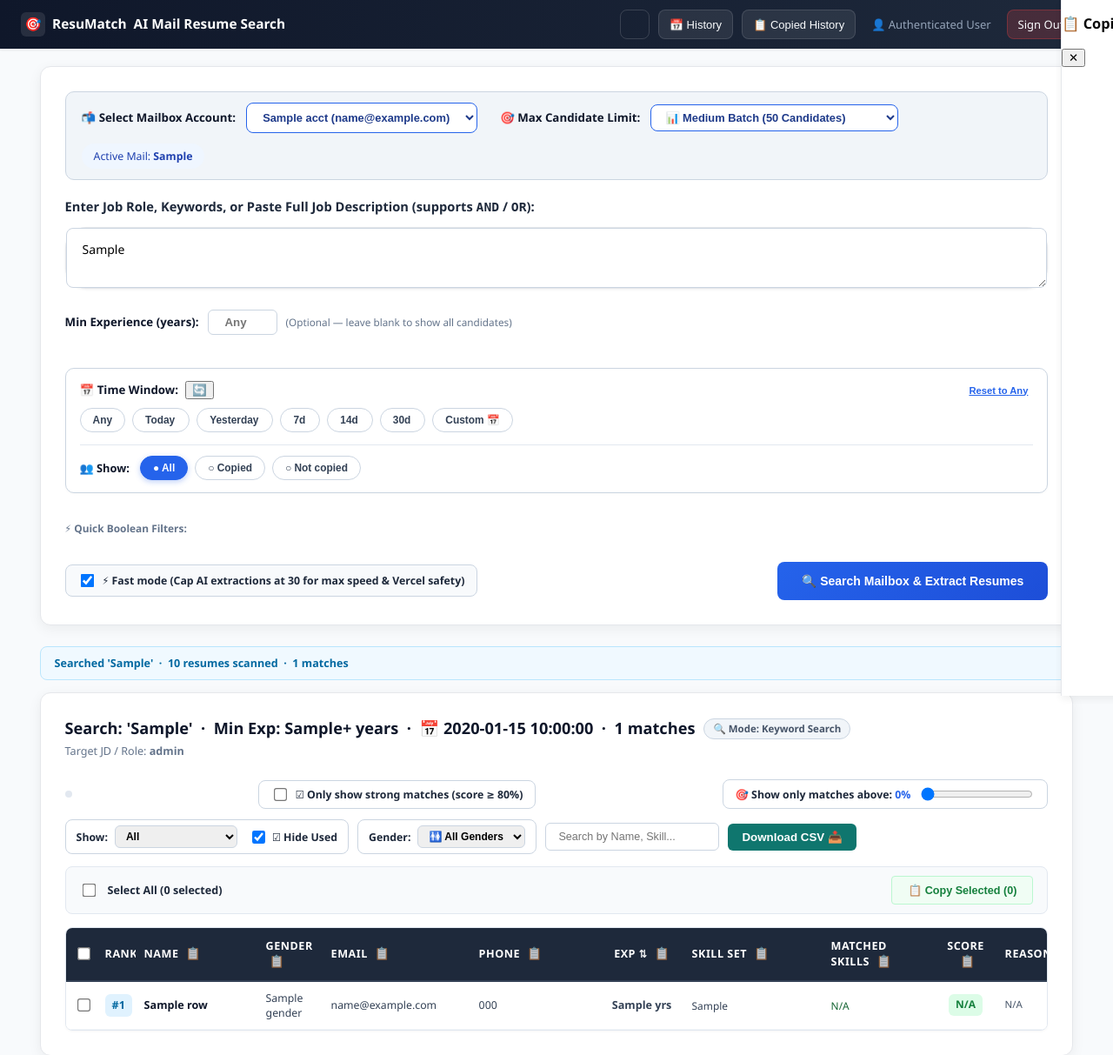
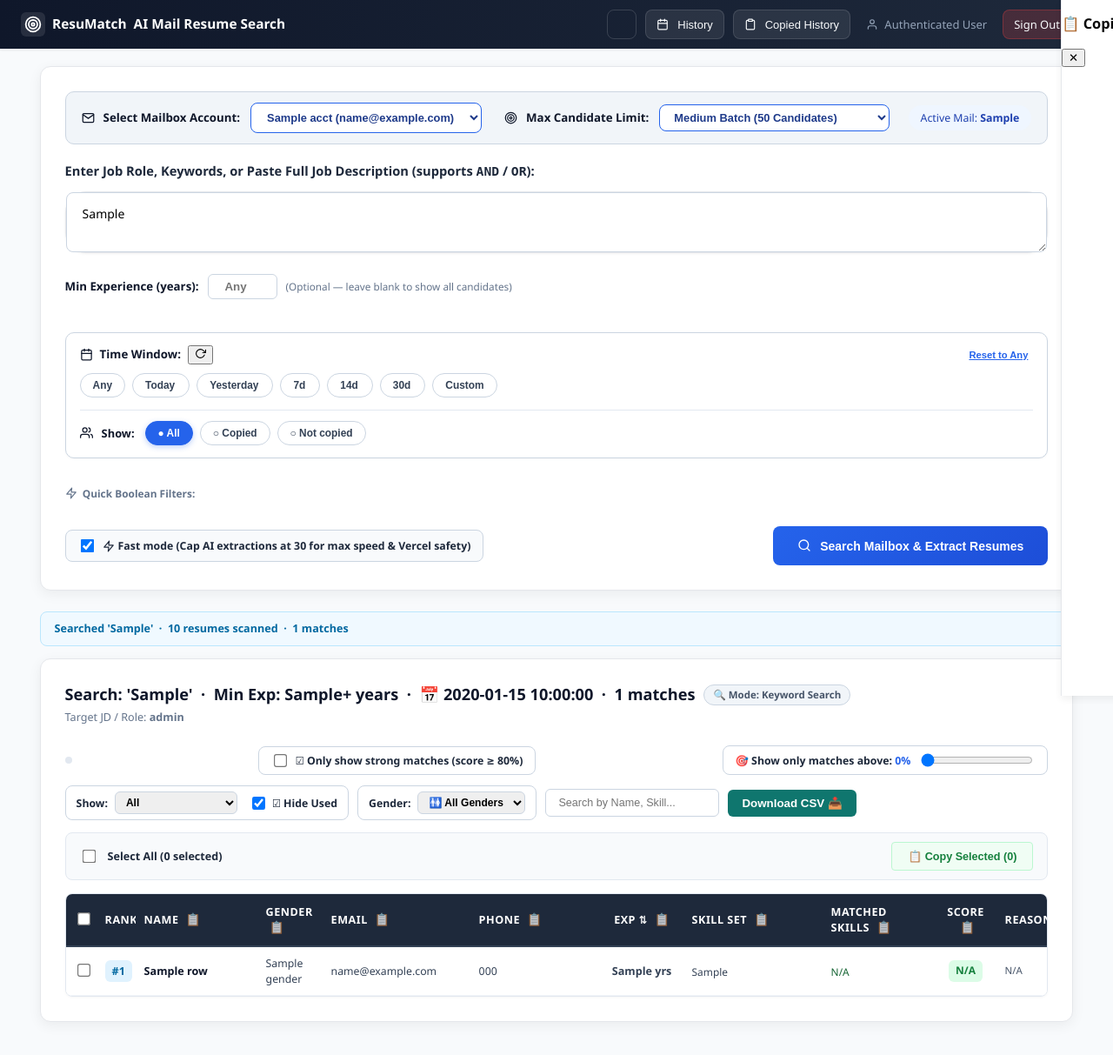
Before and after one commit to kumarecorp-debug/Resume-Shortlisting, a Python web app: template templates/process.jinja in a window 1280 px wide. Shown: the top 1213 px of the page at 87% size. Run offline with Jinja, Linux system fonts and the light colour scheme; the template is opened without the code that fills it: most values are stand-ins (such as "Sample title", 1, 10 or a date in 2020).

Commit message:
style: replace raw emojis with clean SVG icons in navbar and search bar UI

```diff
--- a/templates/process.jinja
+++ b/templates/process.jinja
@@ -476,30 +476,31 @@
         }
     </style>
 </head>
-<body>
-    <!-- Top Navigation Bar -->
+<body>    <!-- Top Navigation Bar -->
     <nav class="navbar">
         <a href="{{ url_for('process') }}" class="nav-brand">
-            <span class="nav-brand-logo">🎯</span>
+            <span class="nav-brand-logo">
+                <svg width="20" height="20" viewBox="0 0 24 24" fill="none" stroke="currentColor" stroke-width="2.2" stroke-linecap="round" stroke-linejoin="round"><circle cx="12" cy="12" r="10"></circle><circle cx="12" cy="12" r="6"></circle><circle cx="12" cy="12" r="2"></circle></svg>
+            </span>
             <span>ResuMatch</span>
             <span class="nav-tagline">AI Mail Resume Search</span>
         </a>
         <div class="nav-right">
             <button type="button" class="theme-toggle-btn" id="theme-toggle-btn" title="Toggle Light/Dark Theme" aria-label="Toggle Dark Mode">
-                <span id="theme-icon">🌙</span>
+                <span id="theme-icon"><svg width="15" height="15" viewBox="0 0 24 24" fill="none" stroke="currentColor" stroke-width="2" stroke-linecap="round" stroke-linejoin="round"><path d="M21 12.79A9 9 0 1 1 11.21 3 7 7 0 0 0 21 12.79z"></path></svg></span>
             </button>
             <button type="button" id="btn-history-panel" class="nav-btn" aria-label="View Search History">
-                📅 History
+                <svg width="14" height="14" viewBox="0 0 24 24" fill="none" stroke="currentColor" stroke-width="2" stroke-linecap="round" stroke-linejoin="round" style="vertical-align: -2px; margin-right: 4px;"><rect x="3" y="4" width="18" height="18" rx="2" ry="2"></rect><line x1="16" y1="2" x2="16" y2="6"></line><line x1="8" y1="2" x2="8" y2="6"></line><line x1="3" y1="10" x2="21" y2="10"></line></svg> History
             </button>
             <button type="button" id="btn-copied-panel" class="nav-btn" style="position: relative;" aria-label="View Copied History">
-                📋 Copied History
+                <svg width="14" height="14" viewBox="0 0 24 24" fill="none" stroke="currentColor" stroke-width="2" stroke-linecap="round" stroke-linejoin="round" style="vertical-align: -2px; margin-right: 4px;"><path d="M16 4h2a2 2 0 0 1 2 2v14a2 2 0 0 1-2 2H6a2 2 0 0 1-2-2V6a2 2 0 0 1 2-2h2"></path><rect x="8" y="2" width="8" height="4" rx="1" ry="1"></rect></svg> Copied History
                 <span id="copied-history-badge" style="display: none; position: absolute; top: -6px; right: -6px; background: var(--danger); color: white; font-size: 0.72rem; font-weight: 700; padding: 2px 6px; border-radius: 10px; border: 1.5px solid #0F172A;">0</span>
             </button>
             <div class="user-menu-btn">
-                <span>👤 {{ session['user']['email'] if session.get('user') else 'Authenticated User' }}</span>
+                <span><svg width="14" height="14" viewBox="0 0 24 24" fill="none" stroke="currentColor" stroke-width="2" stroke-linecap="round" stroke-linejoin="round" style="vertical-align: -2px; margin-right: 4px;"><path d="M20 21v-2a4 4 0 0 0-4-4H8a4 4 0 0 0-4 4v2"></path><circle cx="12" cy="7" r="4"></circle></svg> {{ session['user']['email'] if session.get('user') else 'Authenticated User' }}</span>
             </div>
             <a href="{{ url_for('logout') }}" class="nav-btn" style="background: rgba(239, 68, 68, 0.2); border-color: rgba(239, 68, 68, 0.3);" aria-label="Sign Out">
-                Sign Out 🚪
+                Sign Out <svg width="14" height="14" viewBox="0 0 24 24" fill="none" stroke="currentColor" stroke-width="2" stroke-linecap="round" stroke-linejoin="round" style="vertical-align: -2px; margin-left: 4px;"><path d="M9 21H5a2 2 0 0 1-2-2V5a2 2 0 0 1 2-2h4"></path><polyline points="16 17 21 12 16 7"></polyline><line x1="21" y1="12" x2="9" y2="12"></line></svg>
             </a>
         </div>
     </nav>
@@ -508,7 +509,7 @@
         <div class="card">
             <div class="account-select-bar">
                 <div class="account-select-left">
-                    <label for="account_email">📬 Select Mailbox Account:</label>
+                    <label for="account_email"><svg width="15" height="15" viewBox="0 0 24 24" fill="none" stroke="currentColor" stroke-width="2" stroke-linecap="round" stroke-linejoin="round" style="vertical-align: -2px; margin-right: 4px;"><path d="M4 4h16c1.1 0 2 .9 2 2v12c0 1.1-.9 2-2 2H4c-1.1 0-2-.9-2-2V6c0-1.1.9-2 2-2z"></path><polyline points="22,6 12,13 2,6"></polyline></svg> Select Mailbox Account:</label>
                     <select name="account_email" id="account_email" form="search-form" class="account-dropdown" onchange="updateAccountBadge(this.value)">
                         {% for acct in available_accounts %}
                             <option value="{{ acct.email }}" {% if selected_account == acct.email %}selected{% endif %}>
@@ -517,12 +518,12 @@
                         {% endfor %}
                     </select>
 
-                    <label for="max_candidates" style="margin-left: 14px;">🎯 Max Candidate Limit:</label>
+                    <label for="max_candidates" style="margin-left: 14px;"><svg width="15" height="15" viewBox="0 0 24 24" fill="none" stroke="currentColor" stroke-width="2" stroke-linecap="round" stroke-linejoin="round" style="vertical-align: -2px; margin-right: 4px;"><circle cx="12" cy="12" r="10"></circle><circle cx="12" cy="12" r="6"></circle><circle cx="12" cy="12" r="2"></circle></svg> Max Candidate Limit:</label>
                     <select name="max_candidates" id="max_candidates" form="search-form" class="account-dropdown" style="padding: 6px 12px;">
-                        <option value="25" {% if max_candidates == 25 %}selected{% endif %}>⚡ Fast Batch (25 Candidates)</option>
-                        <option value="50" {% if max_candidates == 50 or not max_candidates %}selected{% endif %}>📊 Medium Batch (50 Candidates)</option>
-                        <option value="100" {% if max_candidates == 100 %}selected{% endif %}>🚀 Large Batch (100 Candidates)</option>
-                        <option value="200" {% if max_candidates == 200 %}selected{% endif %}>🔥 Full Scanning (All ~200 Candidates)</option>
+                        <option value="25" {% if max_candidates == 25 %}selected{% endif %}>Fast Batch (25 Candidates)</option>
+                        <option value="50" {% if max_candidates == 50 or not max_candidates %}selected{% endif %}>Medium Batch (50 Candidates)</option>
+                        <option value="100" {% if max_candidates == 100 %}selected{% endif %}>Large Batch (100 Candidates)</option>
+                        <option value="200" {% if max_candidates == 200 %}selected{% endif %}>Full Scanning (All ~200 Candidates)</option>
                     </select>
                 </div>
                 <div class="account-badge">
@@ -568,14 +569,12 @@
                         <span style="color: #64748b; font-size: 0.84rem;">(Optional — leave blank to show all candidates)</span>
                     </div>
 
-
-
                     <!-- Time Window & Show Filter Section -->
                     <div class="time-window-section" style="margin-top: 14px; margin-bottom: 16px; background: #ffffff; padding: 14px 16px; border-radius: 10px; border: 1.5px solid #cbd5e1; box-shadow: 0 1px 3px rgba(0,0,0,0.03);">
                         <div style="display: flex; align-items: center; justify-content: space-between; flex-wrap: wrap; gap: 8px; margin-bottom: 10px;">
                             <div style="display: flex; align-items: center; gap: 8px;">
-                                <span style="font-weight: 700; color: #0f172a; font-size: 0.95rem; display: flex; align-items: center; gap: 6px;">📅 Time Window:</span>
-                                <button type="button" id="btn-refresh-counts" class="btn-icon" title="Refresh email counts" aria-label="Refresh email counts" onclick="refreshAllCounts()">🔄</button>
+                                <span style="font-weight: 700; color: #0f172a; font-size: 0.95rem; display: flex; align-items: center; gap: 6px;"><svg width="15" height="15" viewBox="0 0 24 24" fill="none" stroke="currentColor" stroke-width="2" stroke-linecap="round" stroke-linejoin="round" style="vertical-align: -2px; margin-right: 2px;"><rect x="3" y="4" width="18" height="18" rx="2" ry="2"></rect><line x1="16" y1="2" x2="16" y2="6"></line><line x1="8" y1="2" x2="8" y2="6"></line><line x1="3" y1="10" x2="21" y2="10"></line></svg> Time Window:</span>
+                                <button type="button" id="btn-refresh-counts" class="btn-icon" title="Refresh email counts" aria-label="Refresh email counts" onclick="refreshAllCounts()"><svg width="13" height="13" viewBox="0 0 24 24" fill="none" stroke="currentColor" stroke-width="2" stroke-linecap="round" stroke-linejoin="round"><polyline points="23 4 23 10 17 10"></polyline><path d="M20.49 15a9 9 0 1 1-2.12-9.36L23 10"></path></svg></button>
                             </div>
                             <button type="button" onclick="setTimeWindow('any')" style="font-size: 0.8rem; color: #2563eb; background: none; border: none; font-weight: 600; cursor: pointer; text-decoration: underline;">Reset to Any</button>
                         </div>
@@ -593,14 +592,13 @@
                             <button type="button" class="time-pill-btn pill {% if time_window == '7d' %}active{% endif %}" data-window="7d" data-time-window="7d" onclick="setTimeWindow('7d')">7d<span class="pill-count" id="count-pill-7d"></span></button>
                             <button type="button" class="time-pill-btn pill {% if time_window == '14d' %}active{% endif %}" data-window="14d" data-time-window="14d" onclick="setTimeWindow('14d')">14d<span class="pill-count" id="count-pill-14d"></span></button>
                             <button type="button" class="time-pill-btn pill {% if time_window == '30d' %}active{% endif %}" data-window="30d" data-time-window="30d" onclick="setTimeWindow('30d')">30d<span class="pill-count" id="count-pill-30d"></span></button>
-                            <button type="button" class="time-pill-btn pill {% if time_window == 'custom' %}active{% endif %}" data-window="custom" data-time-window="custom" onclick="setTimeWindow('custom')">Custom 📅</button>
+                            <button type="button" class="time-pill-btn pill {% if time_window == 'custom' %}active{% endif %}" data-window="custom" data-time-window="custom" onclick="setTimeWindow('custom')">Custom</button>
                         </div>
-
 
                         <!-- Custom Date Range Panel -->
                         <div id="custom-date-panel" style="display: {% if time_window == 'custom' %}block{% else %}none{% endif %}; margin-top: 12px; background: #f8fafc; padding: 14px 16px; border-radius: 8px; border: 1.5px solid #cbd5e1;">
                             <div style="display: flex; align-items: center; justify-content: space-between; margin-bottom: 10px; flex-wrap: wrap; gap: 10px;">
-                                <span style="font-weight: 700; font-size: 0.9rem; color: #1e293b;">📅 Custom Date Range</span>
+                                <span style="font-weight: 700; font-size: 0.9rem; color: #1e293b;"><svg width="14" height="14" viewBox="0 0 24 24" fill="none" stroke="currentColor" stroke-width="2" stroke-linecap="round" stroke-linejoin="round" style="vertical-align: -2px; margin-right: 4px;"><rect x="3" y="4" width="18" height="18" rx="2" ry="2"></rect><line x1="16" y1="2" x2="16" y2="6"></line><line x1="8" y1="2" x2="8" y2="6"></line><line x1="3" y1="10" x2="21" y2="10"></line></svg> Custom Date Range</span>
                                 <button type="button" onclick="closeCustomPanel()" style="background: none; border: none; color: #64748b; font-size: 0.82rem; font-weight: 700; cursor: pointer;">✕ Close</button>
                             </div>
 
@@ -629,7 +627,7 @@
 
                         <!-- Show Filter Row -->
                         <div style="margin-top: 14px; padding-top: 12px; border-top: 1px solid #e2e8f0; display: flex; align-items: center; gap: 12px; flex-wrap: wrap;">
-                            <span style="font-weight: 700; color: #0f172a; font-size: 0.92rem; display: flex; align-items: center; gap: 6px;">👥 Show:</span>
+                            <span style="font-weight: 700; color: #0f172a; font-size: 0.92rem; display: flex; align-items: center; gap: 6px;"><svg width="15" height="15" viewBox="0 0 24 24" fill="none" stroke="currentColor" stroke-width="2" stroke-linecap="round" stroke-linejoin="round" style="vertical-align: -2px; margin-right: 4px;"><path d="M17 21v-2a4 4 0 0 0-4-4H5a4 4 0 0 0-4 4v2"></path><circle cx="9" cy="7" r="4"></circle><path d="M23 21v-2a4 4 0 0 0-3-3.87"></path><path d="M16 3.13a4 4 0 0 1 0 7.75"></path></svg> Show:</span>
                             <div style="display: flex; gap: 8px; flex-wrap: wrap; align-items: center;" id="show-mode-pill-container">
                                 <button type="button" class="show-pill-btn {% if not show_mode or show_mode == 'all' %}active{% endif %}" data-show="all" onclick="setShowMode('all')">● All</button>
                                 <button type="button" class="show-pill-btn {% if show_mode == 'copied' %}active{% endif %}" data-show="copied" onclick="setShowMode('copied')">○ Copied</button>
@@ -639,7 +637,7 @@
                     </div>
 
                     <div class="query-hints">
-                        <span class="hint-label">⚡ Quick Boolean Filters:</span>
+                        <span class="hint-label"><svg width="14" height="14" viewBox="0 0 24 24" fill="none" stroke="currentColor" stroke-width="2" stroke-linecap="round" stroke-linejoin="round" style="vertical-align: -2px; margin-right: 3px;"><polygon points="13 2 3 14 12 14 11 22 21 10 12 10 13 2"></polygon></svg> Quick Boolean Filters:</span>
                         <button type="button" class="chip-btn" onclick="setQuery('Python AND SQL')">Python AND SQL</button>
                         <button type="button" class="chip-btn" onclick="setQuery('Python OR SQL')">Python OR SQL</button>
                         <button type="button" class="chip-btn" onclick="setQuery('React AND Node.js AND MongoDB')">React AND Node.js AND MongoDB</button>
@@ -651,11 +649,13 @@
                     <div style="display: flex; align-items: center; justify-content: space-between; flex-wrap: wrap; gap: 12px; margin-top: 10px;">
                         <div style="display: flex; align-items: center; gap: 8px; background: #f8fafc; border: 1.5px solid #cbd5e1; padding: 8px 14px; border-radius: 8px;">
                             <input type="checkbox" id="fast_mode" name="fast_mode" value="true" checked style="transform: scale(1.2); cursor: pointer;">
-                            <label for="fast_mode" style="font-weight: 700; font-size: 0.88rem; color: #1e293b; cursor: pointer;">
-                                ⚡ Fast mode (Cap AI extractions at 30 for max speed & Vercel safety)
+                            <label for="fast_mode" style="font-weight: 700; font-size: 0.88rem; color: #1e293b; cursor: pointer; display: flex; align-items: center; gap: 4px;">
+                                <svg width="14" height="14" viewBox="0 0 24 24" fill="none" stroke="currentColor" stroke-width="2" stroke-linecap="round" stroke-linejoin="round" style="vertical-align: -2px;"><polygon points="13 2 3 14 12 14 11 22 21 10 12 10 13 2"></polygon></svg> Fast mode (Cap AI extractions at 30 for max speed & Vercel safety)
                             </label>
                         </div>
-                        <button type="submit" class="btn-submit">🔍 Search Mailbox & Extract Resumes</button>
+                        <button type="submit" class="btn-submit">
+                            <svg width="16" height="16" viewBox="0 0 24 24" fill="none" stroke="currentColor" stroke-width="2" stroke-linecap="round" stroke-linejoin="round" style="vertical-align: -2px; margin-right: 6px;"><circle cx="11" cy="11" r="8"></circle><line x1="21" y1="21" x2="16.65" y2="16.65"></line></svg> Search Mailbox & Extract Resumes
+                        </button>
                     </div>
                 </div>
             </form>
```
